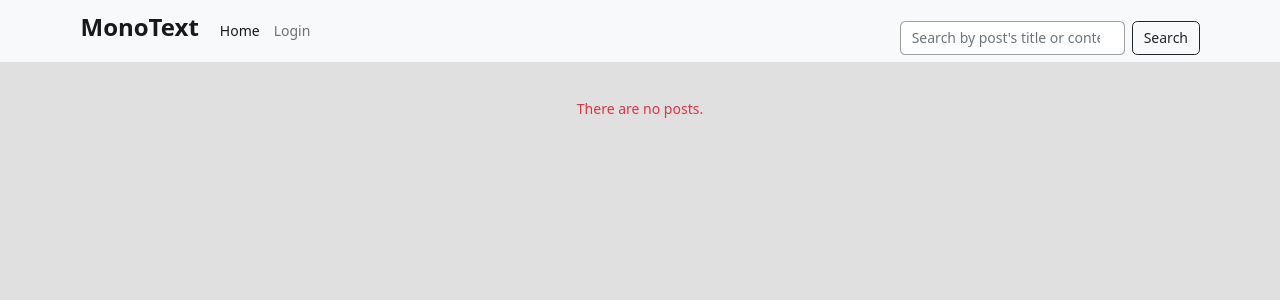
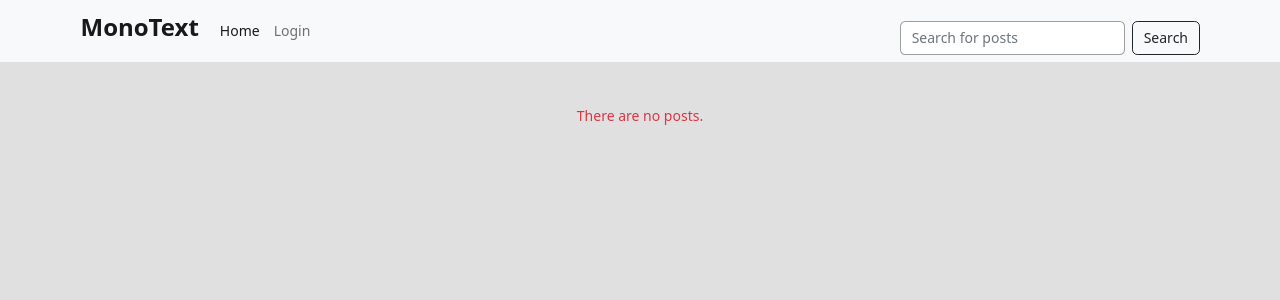
Before and after one commit to hussein-m-kandil/monotext, a Django app: page /posts/ in a window 1280 px wide. Shown: the top 300 px of the page. Run offline with Django 4.2, Linux system fonts and the light colour scheme; data that the repository does not hold is empty; some libraries are stand-ins or nearby versions.

Commit message:
Change the placeholder of the search input

```diff
--- a/posts/templates/base_generic.html
+++ b/posts/templates/base_generic.html
@@ -55,7 +55,7 @@
             {% endif %}
           </ul>
           <form action="{% url 'posts:post_search' %}" method="get" class="d-flex mt-3" role="search">
-            <input class="form-control me-2" type="search" name="q" placeholder="Search by post's title or content" aria-label="Search"
+            <input class="form-control me-2" type="search" name="q" placeholder="Search for posts" aria-label="Search"
               value="{% if query %}{{ query }}{% endif %}" maxlength="2048">
             <button class="btn btn-outline-dark" type="submit">Search</button>
           </form>
@@ -67,7 +67,7 @@
   <main>
     <div class="container">
       <div class="row mt-5">
-        <div class="col-12 col-sm-11 col-md-9 col-lg-7 col-xl-6 mx-auto my-3">
+        <div class="col-12 col-sm-11 col-md-9 col-lg-7 col-xl-6 mx-auto my-4">
           <div id="root-url" style="display: none;">{% url 'posts:index' %}</div>
           {% block content %}{% endblock %}
           {% block pagination %}
```
